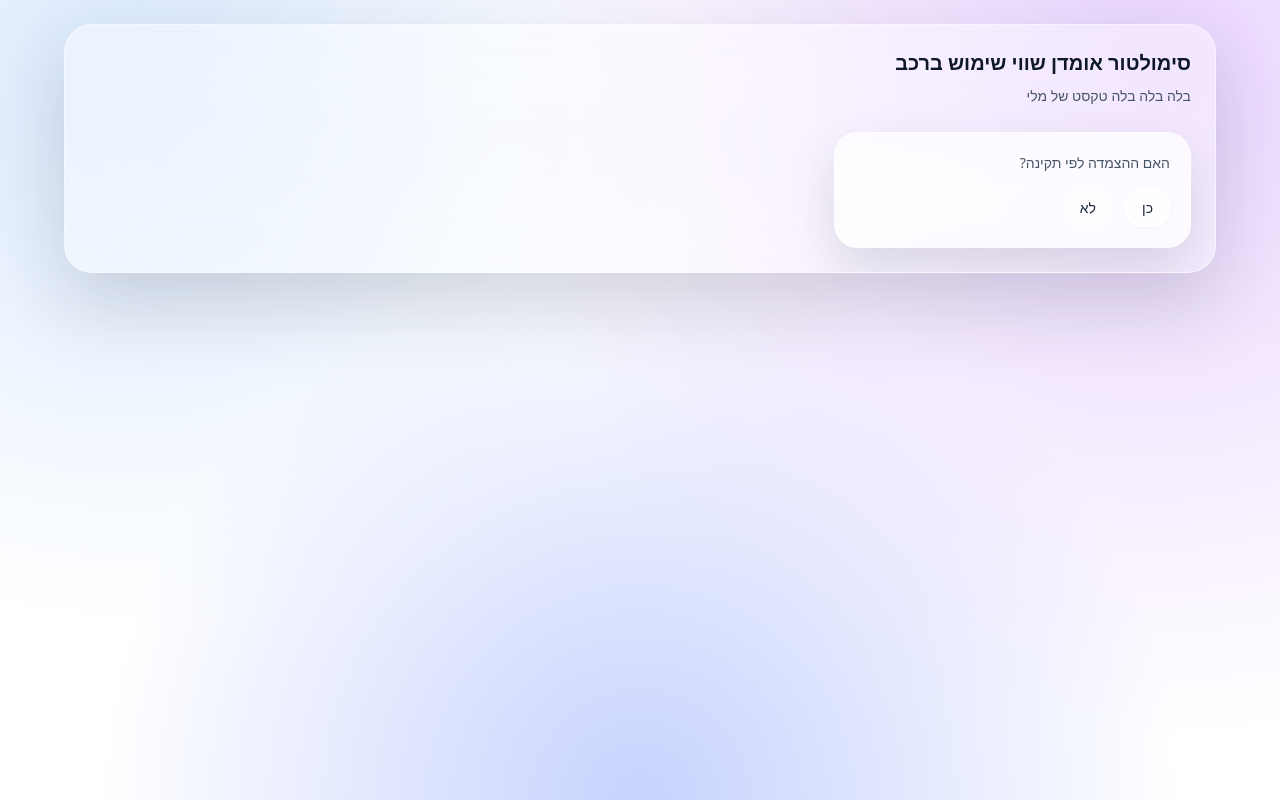
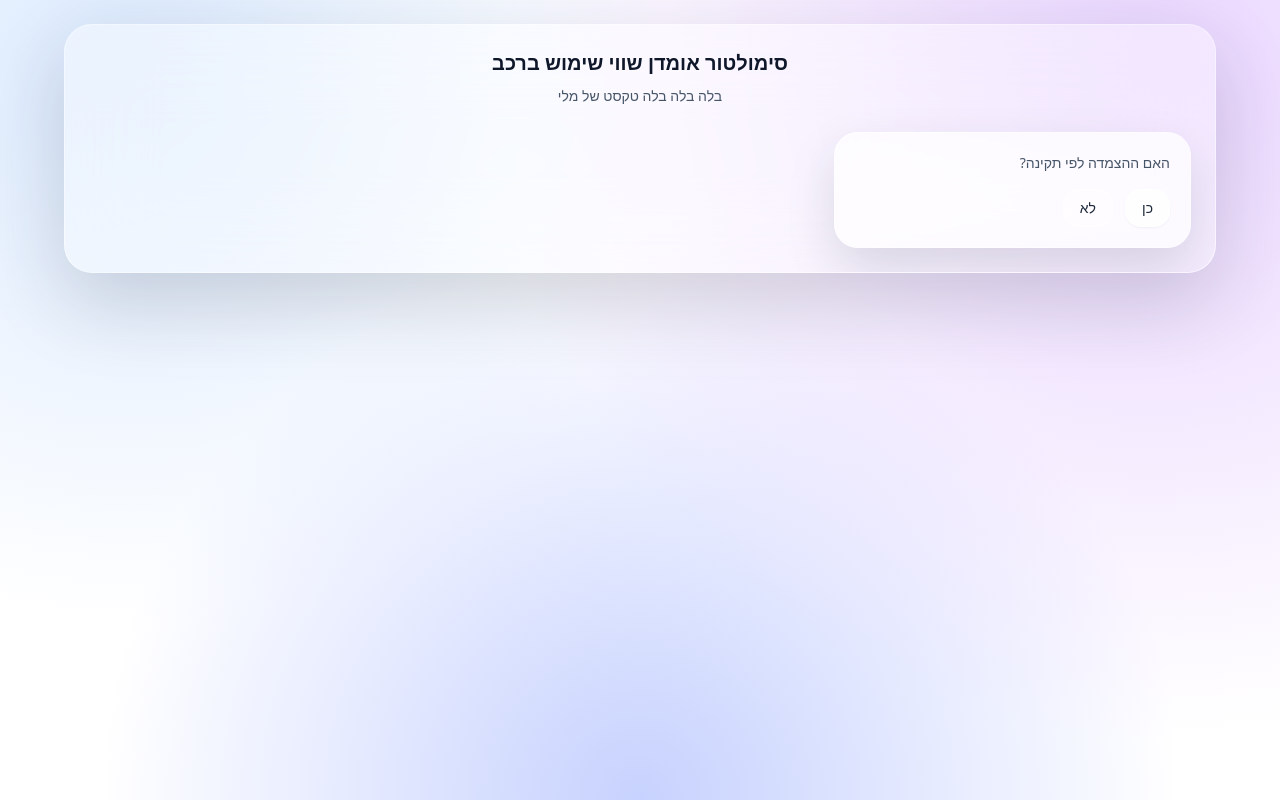
Before and after one commit to hilanoam/car_calculator, a website: page index.html in a window 1280 px wide. Drawn offline with Linux system fonts and the light colour scheme.

Commit message:
סיום פרונט

```diff
--- a/index.html
+++ b/index.html
@@ -18,16 +18,15 @@
             <main class="flex-1 p-6 space-y-6">
 
               <!-- Header -->
-              <header class="space-y-2 text-center mx-auto">
+              <header style="text-align:center" class="w-full space-y-2 mx-auto">
                 <div class="text-slate-900 text-xl font-semibold">
                   סימולטור אומדן שווי שימוש ברכב
                 </div>
 
-                <p class="text-sm text-slate-600 max-w-2xl leading-relaxed">
+                <p class="text-sm text-slate-600 max-w-2xl mx-auto leading-relaxed">
                   בלה בלה בלה טקסט של מלי
                 </p>
               </header>
-
               <!-- Toggle ONLY (always visible) -->
               <section class="grid grid-cols-1 lg:grid-cols-3 gap-4">
                 <div class="rounded-3xl bg-white/65 border border-white/45 backdrop-blur-xl p-5 shadow-[0_22px_50px_rgba(31,41,55,.14)]">
--- a/tailwind.config.js
+++ b/tailwind.config.js
@@ -1,6 +1,6 @@
 /** @type {import('tailwindcss').Config} */
 module.exports = {
-  content: ["./*.html", "./*.js"],
+  content: ["./*.html", "./**/*.html", "./*.js", "./**/*.js"],
   theme: {
     extend: {},
   },
```
Also changed, not shown: output.css.
